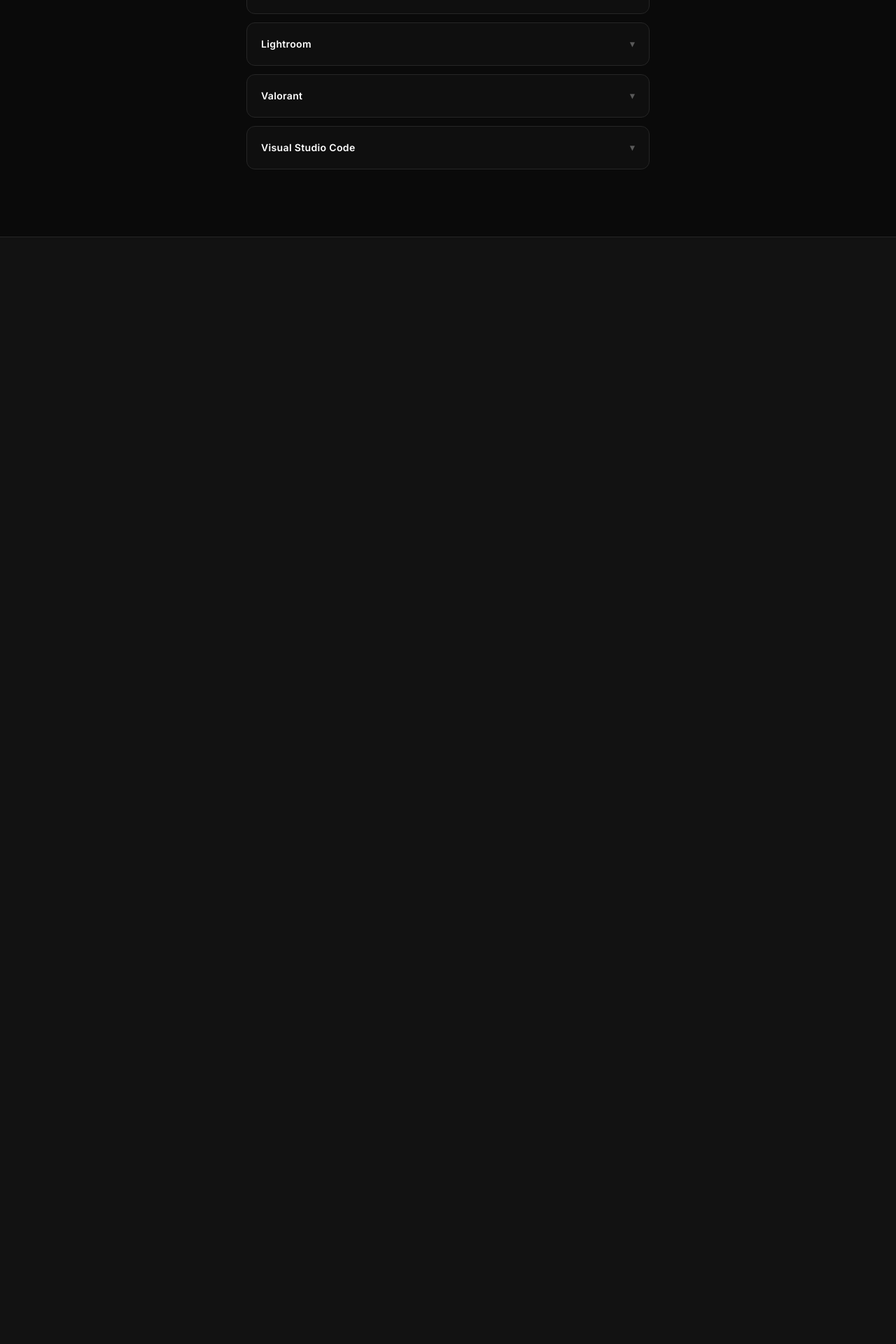
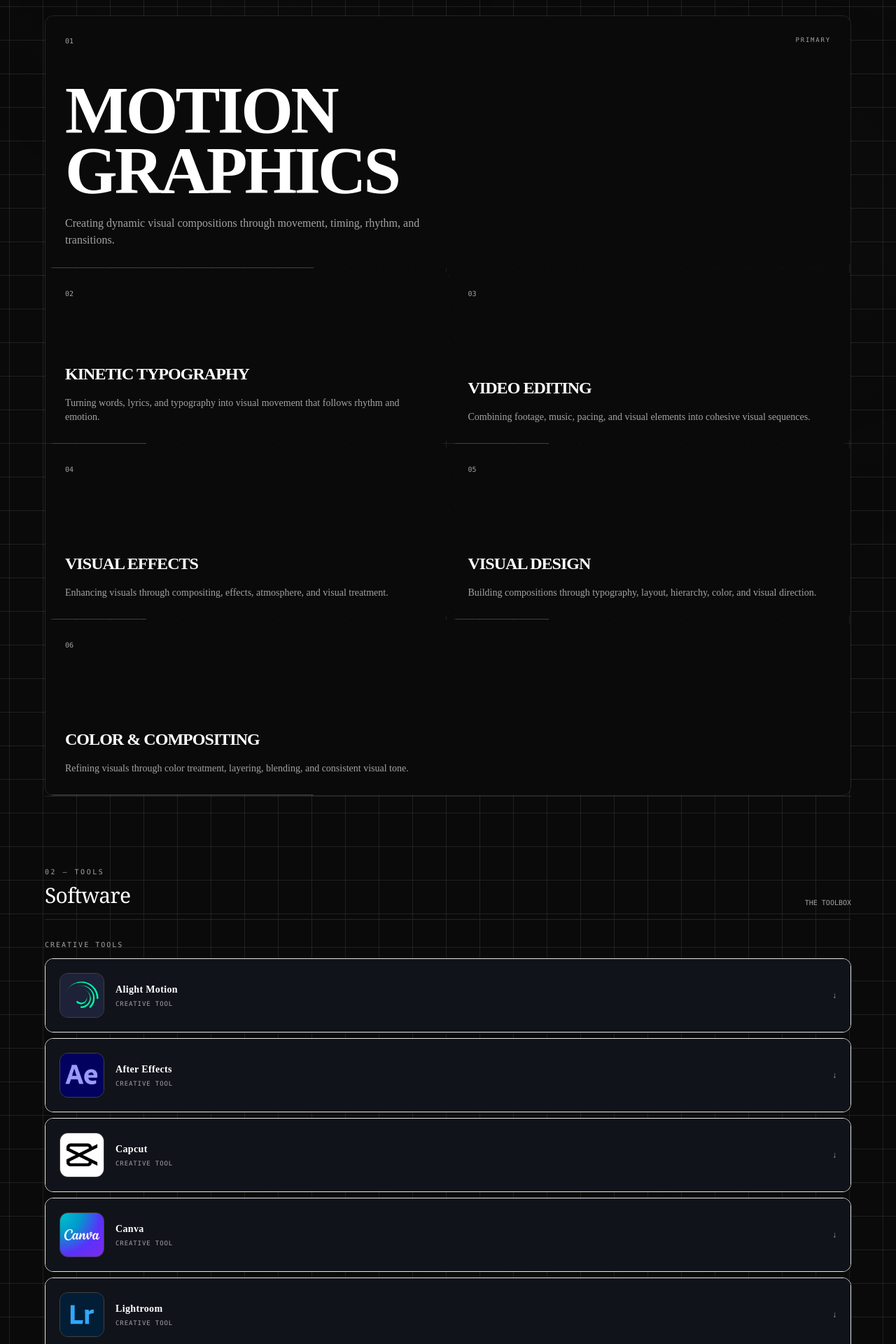
Before and after one commit to Muriar/archive-portfolio, a Next.js app: page /skills in a window 1280 px wide. Shown: the part 580-2500 px from the top of the page at 70% size. Before the commit the page ends 919 px from the top, so only its background shows below. Built offline with nearby package versions, Linux system fonts and the light colour scheme.

Commit message:
fix bug transparan

```diff
--- a/app/skills/page.tsx
+++ b/app/skills/page.tsx
@@ -1,10 +1,13 @@
 import { Skills } from "@/components/sections/skills";
 import App from "@/components/site-header";
+import { HeroGrid } from "@/components/sections/Background/BackgroundGrid";
 
 export default function SkillsPage() {
   return (
-    <main className="min-h-screen overflow-hidden bg-stone-100 text-neutral-950 transition-colors duration-500 dark:bg-neutral-950 dark:text-stone-50">
-      <App />
+    <main className="relative min-h-screen overflow-hidden bg-stone-100 text-neutral-950 transition-colors duration-500 dark:bg-neutral-950 dark:text-stone-50">
+      <App /><div className="absolute inset-0 w-full h-full min-h-screen pointer-events-none">
+        <HeroGrid/>
+      </div>
       <Skills />
     </main>
   );
--- a/components/sections/contact.tsx
+++ b/components/sections/contact.tsx
@@ -6,9 +6,9 @@
 import { motion } from "framer-motion";
 
 import Image from "next/image";
-import logoInstagramImg from "../../public/igaje.jpg";
-import logoWhatsappImg from "../../public/Whatsapp.jpg";
-import logoEmailImg from "../../public/emailaje.jpg";
+import logoInstagramImg from "../../public/logo/igaje.jpg";
+import logoWhatsappImg from "../../public/logo/Whatsapp.jpg";
+import logoEmailImg from "../../public/logo/emailaje.jpg";
 
 export function Contact() {
   return (
--- a/components/sections/skills.tsx
+++ b/components/sections/skills.tsx
@@ -2,126 +2,481 @@
 
 import { useState } from "react";
 import { motion, AnimatePresence } from "framer-motion";
+import Image from "next/image";
+
 import { skills } from "@/lib/data";
 import { fadeUp, stagger } from "@/lib/motion";
-import { SectionHeading } from "../section-heading";
-import Image from "next/image";
+
+const coreSkills = [
+  {
+    number: "01",
+    title: "Motion Graphics",
+    description:
+      "Creating dynamic visual compositions through movement, timing, rhythm, and transitions.",
+  },
+  {
+    number: "02",
+    title: "Kinetic Typography",
+    description:
+      "Turning words, lyrics, and typography into visual movement that follows rhythm and emotion.",
+  },
+  {
+    number: "03",
+    title: "Video Editing",
+    description:
+      "Combining footage, music, pacing, and visual elements into cohesive visual sequences.",
+  },
+  {
+    number: "04",
+    title: "Visual Effects",
+    description:
+      "Enhancing visuals through compositing, effects, atmosphere, and visual treatment.",
+  },
+  {
+    number: "05",
+    title: "Visual Design",
+    description:
+      "Building compositions through typography, layout, hierarchy, color, and visual direction.",
+  },
+  {
+    number: "06",
+    title: "Color & Compositing",
+    description:
+      "Refining visuals through color treatment, layering, blending, and consistent visual tone.",
+  },
+];
+
+const workflow = [
+  {
+    number: "01",
+    title: "Concept",
+    description: "Finding the idea, direction, and visual language.",
+  },
+  {
+    number: "02",
+    title: "Design",
+    description: "Building composition, typography, and visual elements.",
+  },
+  {
+    number: "03",
+    title: "Motion",
+    description: "Bringing the design to life through timing and movement.",
+  },
+  {
+    number: "04",
+    title: "Refine",
+    description: "Polishing effects, compositing, color, and visual details.",
+  },
+  {
+    number: "05",
+    title: "Deliver",
+    description: "Preparing the final visual for its intended platform and format.",
+  },
+];
 
 export function Skills() {
   const [activeSkill, setActiveSkill] = useState<string | null>(null);
 
   const toggleSkill = (skillName: string) => {
-    setActiveSkill(activeSkill === skillName ? null : skillName);
+    setActiveSkill((current) =>
+      current === skillName ? null : skillName
+    );
   };
 
   return (
-    <motion.section id="skills" className="border-b border-neutral-200 px-5 py-24 dark:border-neutral-800 sm:px-6 lg:px-8 bg-neutral-50 dark:bg-neutral-950">
-      <motion.div className="mx-auto max-w-6xl"
-        variants={stagger}
-        initial="hidden"
-        whileInView="visible"
-        viewport={{ once: true, margin: "-80px" }}>
-        <SectionHeading eyebrow="Skills" title="Software">
-        &quot;Kumpulan software yang menyelamatkan proyek saya dari revisi tiada akhir. Di sinilah imajinasi diubah menjadi aset visual siap pakai, lengkap dengan tumpukan renderan di jam 3 pagi (tidak usah mandi).&quot;
-        </SectionHeading>
+    <motion.section
+      id="skills"
+      className="border-b border-neutral-200 bg-neutral-50 px-5 py-24 text-neutral-950 dark:border-neutral-800 dark:bg-neutral-950 dark:text-white sm:px-6 lg:px-8"
+    >
       <motion.div
-          className="mx-auto mt-12 grid max-w-xl grid-cols-1 gap-3"
+        className="mx-auto max-w-6xl"
         variants={stagger}
         initial="hidden"
         whileInView="visible"
         viewport={{ once: true, margin: "-80px" }}
       >
-          {/* 🛠️ SINKRONISASI TIPE: Tambahkan tipe 'level: number' pada parameter map */}
-          {skills.map((skill: { name: string; level: number; description: string; logo: string }) => {
+        {/* =========================================================
+            HEADER
+        ========================================================= */}
+
+      <section className="relative items-start pb-1">
+          <div className="max-w-4xl space-y-10">
+            <p
+              data-hero-meta
+              className="text-[10px] uppercase tracking-[0.45em] text-stone-400"
+            >
+             Editor / Vibe Coder HEHEHE
+            </p>
+            <h1
+              className="text-display max-w-3xl text-[clamp(4.4rem,17vw,11rem)] leading-[0.86] tracking-[-0.07em] uppercase text-stone-100"
+              style={{ fontFamily: "var(--font-display)" }}
+            >
+              <span className="block overflow-hidden">
+                <span data-hero-line className="block">
+                  Skills
+                </span>
+              </span>
+            </h1>
+            <p
+              data-hero-meta
+              className="max-w-2xl text-sm leading-7 text-stone-300 sm:text-base"
+            >
+              Saya bekerja di antara desain, gerak, dan visual storytelling. Menggabungkan motion graphics, typography, editing, dan visual effects untuk mengubah ide sederhana menjadi visual yang memiliki ritme dan karakter.
+            </p>
+          </div>
+        </section>
+
+        {/* =========================================================
+            CORE SKILLS
+        ========================================================= */}
+
+        {/* =========================================================
+    EXPERTISE / CORE SKILLS
+========================================================= */}
+
+<motion.div
+  variants={fadeUp}
+  className="mt-20"
+>
+  {/* Header */}
+
+  <div className="mb-7 flex items-end justify-between border-b border-neutral-200 pb-4 dark:border-neutral-800">
+    <div>
+      <p className="font-mono text-[10px] uppercase tracking-[0.25em] text-neutral-400">
+        01 — Expertise
+      </p>
+
+      <h2 className="mt-2 font-serif text-2xl tracking-tight sm:text-3xl">
+        Core Skills
+      </h2>
+    </div>
+
+    <span className="hidden font-mono text-[10px] text-neutral-400 sm:block">
+      06 AREAS
+    </span>
+  </div>
+
+  {/* =====================================================
+      MOBILE-FIRST SKILL GRID
+  ===================================================== */}
+
+  <div className="grid grid-cols-2 gap-px overflow-hidden border dark:border-neutral-800 rounded-xl">
+
+    {coreSkills.map((skill, index) => {
+      const isHero = index === 0;
+      const isLast = index === coreSkills.length - 1;
+
+      return (
+        <motion.article
+          key={skill.number}
+          variants={fadeUp}
+          className={`
+            relative flex flex-col justify-between
+            overflow-hidden
+            rounded-xl
+            dark:bg-neutral-950
+
+            ${isHero || isLast ? "col-span-2" : "col-span-1"}
+
+            ${isHero ? "min-h-[330px] sm:min-h-[360px]" : "min-h-[220px] sm:min-h-[250px]"}
+
+            p-5 sm:p-7
+          `}
+        >
+          {/* Number */}
+
+          <div className="flex items-start justify-between">
+            <span className="font-mono text-[10px] text-neutral-400">
+              {skill.number}
+            </span>
+
+            {isHero && (
+              <span className="font-mono text-[9px] uppercase tracking-[0.2em] text-neutral-400">
+                Primary
+              </span>
+            )}
+          </div>
+
+          {/* Content */}
+
+          <div>
+            <h3
+              className={`
+                max-w-3xl
+                font-semibold
+                uppercase
+                tracking-[-0.04em]
+                leading-[0.9]
+
+                ${
+                  isHero
+                    ? "text-[clamp(2.8rem,11vw,6rem)]"
+                    : "text-xl sm:text-2xl"
+                }
+              `}
+            >
+              {skill.title}
+            </h3>
+
+            <p
+              className={`
+                max-w-xl
+                text-neutral-500
+                dark:text-neutral-400
+
+                ${
+                  isHero
+                    ? "mt-5 text-sm leading-6 sm:text-base"
+                    : "mt-4 text-xs leading-5 sm:text-sm"
+                }
+              `}
+            >
+              {skill.description}
+            </p>
+          </div>
+
+          {/* Decorative index line */}
+
+          <div
+            className={`
+              absolute bottom-0 left-0
+              h-px
+              bg-neutral-300
+              dark:bg-neutral-700
+
+              ${
+                isHero || isLast
+                  ? "w-1/3"
+                  : "w-1/4"
+              }
+            `}
+          />
+        </motion.article>
+      );
+    })}
+  </div>
+</motion.div>
+
+        <div className="w-full border-t border-neutral-200 dark:border-neutral-800 pt-1" />
+
+        {/* =========================================================
+            SOFTWARE
+        ========================================================= */}
+
+        <motion.div
+          variants={fadeUp}
+          className="relative z-10 mt-24"
+        >
+          <div className="mb-7 flex items-end justify-between border-b border-neutral-200 pb-4 dark:border-neutral-800">
+            <div>
+              <p className="font-mono text-[10px] uppercase tracking-[0.25em] text-neutral-400">
+                02 — Tools
+              </p>
+
+              <h2 className="mt-2 font-serif text-2xl tracking-tight sm:text-3xl">
+                Software
+              </h2>
+            </div>
+
+            <span className="hidden font-mono text-[10px] text-neutral-400 sm:block">
+              THE TOOLBOX
+            </span>
+          </div>
+
+          <div className="grid grid-cols-1 gap-10">
+            {/* Creative Tools */}
+
+            <div>
+              <p className="mb-3 font-mono text-[10px] uppercase tracking-[0.2em] text-neutral-400">
+                Creative Tools
+              </p>
+
+              <div className="space-y-2">
+                {skills
+                  .filter(
+                    (skill: {
+                      name: string;
+                      description: string;
+                      logo: string;
+                    }) =>
+                      !["Visual Studio Code", "Valorant"].includes(
+                        skill.name
+                      )
+                  )
+                  .map(
+                    (skill: {
+                      name: string;
+                      description: string;
+                      logo: string;
+                    }) => {
                       const isOpen = activeSkill === skill.name;
 
                       return (
                         <motion.div
                           key={skill.name}
-                variants={fadeUp}
                           layout
+                          className={`overflow-hidden rounded-xl border transition-colors duration-500`}
+                        >
+                          {/* Button / Header */}
+
+                          <button
+                            type="button"
                             onClick={() => toggleSkill(skill.name)}
-                whileHover={{
-                  boxShadow: "0 0 25px rgba(16, 185, 129, 0.15)",
-                  borderColor: "rgba(16, 185, 129, 0.3)",
-                  y: isOpen ? 0 : -2
-                }}
-                transition={{ duration: 0.4, ease: [0.22, 1, 0.36, 1] }}
-                className={`group flex flex-col justify-center rounded-xl border p-5 transition-colors duration-500 cursor-pointer overflow-hidden
-                  ${isOpen
-                    ? "border-emerald-500/50 bg-white dark:border-emerald-500/40 dark:bg-neutral-900"
-                    : "border-neutral-300 bg-white/40 dark:border-neutral-800 dark:bg-neutral-900/40"
-                  } text-neutral-950 dark:text-white`}
+                            className="flex w-full z-[10] items-center justify-between gap-4 p-5 text-left bg-[#11131a]"
+                            aria-expanded={isOpen}
                           >
-                {/* Bagian Atas: Nama & Panah */}
-                <div className="flex items-center justify-between w-full">
-                  <h3 className={`text-sm font-sans font-semibold tracking-wide transition-colors duration-300
-                    ${isOpen ? "text-emerald-500 dark:text-emerald-400" : "group-hover:text-emerald-500 dark:group-hover:text-emerald-400"}`}>
-                    {skill.name}
-                  </h3>
-                  <motion.span
-                    animate={{ rotate: isOpen ? 180 : 0 }}
-                    transition={{ duration: 0.3 }}
-                    className="text-xs opacity-50 font-mono text-neutral-400"
-                  >
-                    ▼
-                  </motion.span>
-                </div>
-
-                {/* Bagian Bawah: Mengembang Saat Diklik */}
-                <AnimatePresence initial={false}>
-                  {isOpen && (
-                    <motion.div
-                      initial={{ opacity: 0, height: 0, marginTop: 0 }}
-                      animate={{ opacity: 1, height: "auto", marginTop: 16 }}
-                      exit={{ opacity: 0, height: 0, marginTop: 0 }}
-                      transition={{ duration: 0.3, ease: "easeInOut" }}
-                      className="flex flex-col items-center w-full"
-                    >
-                      {/* Logo Aplikasi */}
+                            <div className="flex items-center gap-4">
                               {skill.logo && (
-                        <div className="h-14 w-14 mb-3 flex items-center justify-center p-1 bg-neutral-100 dark:bg-neutral-800 rounded-xl overflow-hidden shadow-inner">
+                                <div className="relative w-16 sm:w-16 h-16 sm:h-16 rounded-xl overflow-hidden border border-neutral-700 bg-neutral-800 flex-shrink-0">
                                   <Image
                                     src={skill.logo}
-                            alt={`${skill.name} Logo`}
-                            width={36}
-                            height={36}
+                                    alt=""
+                                    width={28}
+                                    height={28}
                                     className="h-full w-full object-contain"
-                            onError={(e) => { (e.target as HTMLImageElement).style.display = 'none'; }}
                                   />
                                 </div>
                               )}
 
-                      {/* 🛠️ TAMBAHAN BARU: GARIS STATISTIK KEMAHIRAN (PROGRESS BAR) */}
-                      <div className="w-full max-w-xs mb-5 px-2">
-                        <div className="flex justify-between items-center mb-1 font-mono text-[10px] text-neutral-400 dark:text-neutral-500">
-                          <span>Tingkat Kemahiran</span>
-                          <span className="text-emerald-500 dark:text-emerald-400 font-bold">{skill.level}%</span>
-                        </div>
-                        {/* Latar Belakang Garis */}
-                        <div className="h-1.5 w-full bg-neutral-200 dark:bg-neutral-800 rounded-full overflow-hidden">
-                          {/* Garis Isi yang Bergerak Mengisi Otomatis */}
-                          <motion.div
-                            initial={{ width: 0 }}
-                            animate={{ width: `${skill.level}%` }}
-                            transition={{ duration: 0.8, ease: [0.22, 1, 0.36, 1], delay: 0.1 }}
-                            className="h-full bg-emerald-500 dark:bg-emerald-400 rounded-full shadow-[0_0_8px_rgba(16,185,129,0.5)]"
-                          />
+                              <div>
+                                <h3 className="text-sm font-semibold tracking-wide text-white">
+                                  {skill.name}
+                                </h3>
+
+                                <p className="mt-1 font-mono text-[9px] uppercase tracking-widest text-neutral-400">
+                                  Creative Tool
+                                </p>
                               </div>
                             </div>
 
-                      {/* Teks Deskripsi */}
-                      <p className="text-xs leading-relaxed text-neutral-600 dark:text-neutral-400 text-justify font-sans tracking-wide">
+                            <motion.span
+                              animate={{
+                                rotate: isOpen ? 180 : 0,
+                              }}
+                              transition={{
+                                duration: 0.3,
+                              }}
+                              className="text-xs text-neutral-400"
+                            >
+                              ↓
+                            </motion.span>
+                          </button>
+
+                          {/* Expanded Content */}
+
+                          <AnimatePresence initial={false}>
+                            {isOpen && (
+                              <motion.div
+                                initial={{
+                                  opacity: 0,
+                                  height: 0,
+                                }}
+                                animate={{
+                                  opacity: 1,
+                                  height: "auto",
+                                }}
+                                exit={{
+                                  opacity: 0,
+                                  height: 0,
+                                }}
+                                transition={{
+                                  duration: 0.35,
+                                  ease: [0.22, 1, 0.36, 1],
+                                }}
+                              >
+                                <div className="border-t border-neutral-200 px-5 pb-6 pt-5 dark:border-neutral-800 bg-[#11131a]">
+                                  <div className="grid gap-6 sm:grid-cols-[auto_1fr]">
+                                    {/* Logo */}
+
+                                    {skill.logo && (
+                                      <div className="hidden rounded-xl overflow-hidden border border-neutral-700 bg-neutral-800 flex-shrink-0">
+                                        <Image
+                                          src={skill.logo}
+                                          alt=""
+                                          width={48}
+                                          height={48}
+                                          className="h-full w-full object-contain"
+                                        />
+                                      </div>
+                                    )}
+
+                                    <div>
+                                      <p className="text-sm leading-6 text-neutral-500 dark:text-neutral-400">
                                         {skill.description}
                                       </p>
+
+                                      <div className="mt-5 flex flex-wrap gap-2">
+                                        {getSoftwareTags(skill.name).map(
+                                          (tag) => (
+                                            <span
+                                              key={tag}
+                                              className="rounded-full border border-neutral-200 px-3 py-1 font-mono text-[9px] uppercase tracking-wider text-neutral-500 dark:border-neutral-800 dark:text-neutral-400"
+                                            >
+                                              {tag}
+                                            </span>
+                                          )
+                                        )}
+                                      </div>
+                                    </div>
+                                  </div>
+                                </div>
                               </motion.div>
                             )}
                           </AnimatePresence>
                         </motion.div>
                       );
-          })}
+                    }
+                  )}
+              </div>
+            </div>
+          </div>
         </motion.div>
       </motion.div>
     </motion.section>
   );
 }
+
+/* =========================================================
+   SOFTWARE TAGS
+========================================================= */
+
+function getSoftwareTags(name: string) {
+  const tags: Record<string, string[]> = {
+    "Alight Motion": [
+      "Motion Graphics",
+      "Typography",
+      "VFX",
+      "Compositing",
+    ],
+
+    "After Effects": [
+      "Motion Graphics",
+      "Compositing",
+      "VFX",
+      "Animation",
+    ],
+
+    CapCut: [
+      "Video Editing",
+      "Typography",
+      "Transitions",
+      "Short Form",
+    ],
+
+    Canva: [
+      "Visual Design",
+      "Layout",
+      "Presentation",
+      "Graphic Design",
+    ],
+
+    Lightroom: [
+      "Color",
+      "Photo Editing",
+      "Color Grading",
+      "Retouching",
+    ],
+  };
+
+  return tags[name] ?? ["Creative", "Visual", "Editing"];
+}
--- a/lib/data.ts
+++ b/lib/data.ts
@@ -213,43 +213,43 @@
     name: "Alight Motion",
     level: 95,
     description: "Tools yang paling sering saya gunakan untuk membuat animasi berbasis vektor, motion graphics, dan efek visual. Saya memanfaatkan fitur keyframe, kebanyakan projek yang saya buat berasal dari Alight Motion. dah banyak banget sih, tapi saya masih belajar untuk menguasai fitur-fitur lanjutan seperti efek partikel, ekspresi animasi, dan integrasi audio yang lebih kompleks.",
-    logo: "/alightmotionLogo.jpg"
+    logo: "/logo/alightmotionLogo.jpg"
   },
   {
     name: "After Effects",
     level: 13,
     description: "Saya berada pada tingkat pemula dalam penggunaan After Effects. Saya menggunakan software ini untuk membuat animasi yang lebih kompleks yang tidak dapat dicapai dengan Alight Motion, seperti animasi 3D sederhana, efek visual lanjutan, dan integrasi dengan software lain. Saya masih dalam tahap belajar untuk menguasai fitur-fitur lanjutan seperti ekspresi, scripting, dan compositing yang lebih kompleks.",
-    logo: "/aftereffectLogo.jpg"
+    logo: "/logo/aftereffectLogo.jpg"
   },
   {
     name: "Capcut",
     level: 67,
     description: "Software yang saya gunaka hanya ketika mendapatkan project video yang harus diedit dengan cepat. Karena banyaknya fitur yang dibuat premium jadi saya cukup jarang menggunakan Capcut, terbatas pada projek sekolah saja hehehe",
-    logo: "/capcutLogo.jpg"
+    logo: "/logo/capcutLogo.jpg"
   },
   {
     name: "Canva",
     level: 80,
     description: "Sering saya gunakan untuk mendapatkan element juga membuat element baru untuk kepentingan bahan mentah editing untuk memperindah visual, tidak hanya itu Canva saya gunakan juga bila projek memerlukan storyboard yang cukup sering saya temui belakangan ini",
-    logo: "/canvaLogo.jpg"
+    logo: "/logo/canvaLogo.jpg"
   },
   {
     name: "Lightroom",
     level: 50,
     description: "Pada software ini saya masih berada pada tingkatan pemula, namun tetao dapat mengedit suatu foti sesuai suasana yang diinginkan apabila diperlukan",
-    logo: "/lightroomLogo.jpg"
+    logo: "/logo/lightroomLogo.jpg"
   },
   {
     name: "Valorant",
     level: 10,
     description: "Kalo ga ngegame meledak ini kepala yang manusiawi dong jadi saya main game ini untuk menghilangkan penat, tapi kalo lagi ada projek yang harus dikerjakan saya ga main game ini dulu, karena saya tau prioritas itu penting 😜",
-    logo: "/valorantLogo.jpg"
+    logo: "/logo/valorantLogo.jpg"
   },
   {
     name: "Visual Studio Code",
     level: 88,
     description: "Pengembangan web dan pemrograman saya lakukan disini. Saya menyukai fleksibilitas dan ekosistem plugin yang kaya dan sangat berguna untuk meningkatkan kecepatan produktivitas, yang memungkinkan saya untuk menyesuaikan lingkungan kerja sesuai kebutuhan secara cepat dan efisien, namun saya masih kekurangan pengalaman dalam beberapa area, seperti pada debugging yang masih sering dibantu oleh AI.",
-    logo: "/vscodeLogo.jpg"
+    logo: "/logo/vscodeLogo.jpg"
   }
 ];
 
```
Lines whose indentation alone changed are shown as unchanged.
